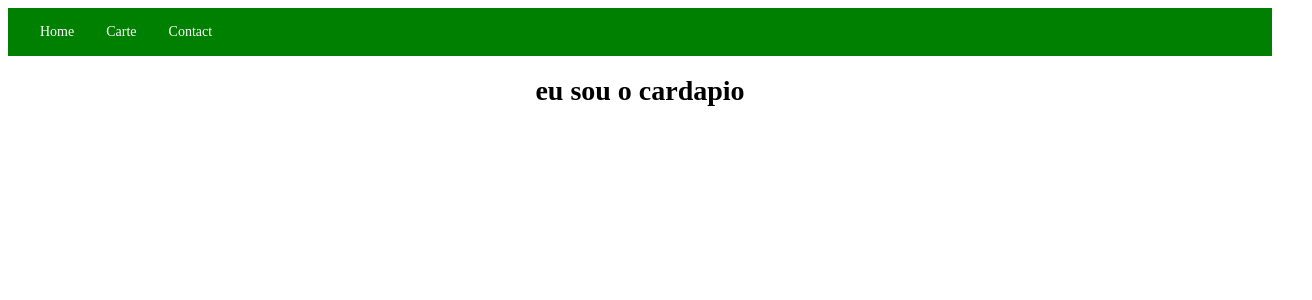
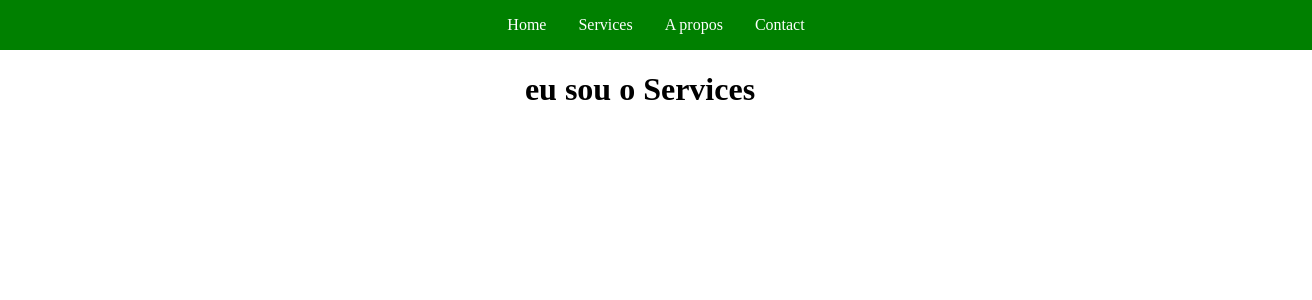
Before and after one commit to gregorischultz/pizzaria, a React (Vite) app: page /Carte in a window 1280 px wide. Shown: the top 300 px of the page, 1312 px wide, since content can reach past the window. Built offline with nearby package versions, Linux system fonts and the light colour scheme.

Commit message:
add services e apropos e css navbar

```diff
--- a/src/App.css
+++ b/src/App.css
@@ -1,5 +1,4 @@
 #root {
-
   margin: 0 ;
   text-align: center;
 }
--- a/src/componentes/Header.jsx
+++ b/src/componentes/Header.jsx
@@ -14,7 +14,12 @@ function Header() {
           </li>
           <li className={styles.navItem}>
             <Link to="/Carte" className={styles.navLink}>
-              Carte
+            Services
+            </Link>
+          </li>
+          <li className={styles.navItem}>
+            <Link to="/Apropos" className={styles.navLink}>
+            A propos
             </Link>
           </li>
           <li className={styles.navItem}>
--- a/src/index.css
+++ b/src/index.css
@@ -1,7 +1,11 @@
 /* Estilos para telas grandes (PCs) */
-body {
-  font-size: 14px;
+html, body {
+  margin: 0;
+  padding: 0;
+  width: 100%;
+  height: 100%;
 }
+
 
 /* Estilos para tablets */
 @media (max-width: 768px) {
--- /dev/null
+++ b/src/pages/Apropos.jsx
@@ -0,0 +1,13 @@
+import React from 'react';
+
+function Apropos() {
+  return (
+    <>
+    <div>
+      <h1>eu sou o Apropos</h1>
+    </div>
+    </>
+  );
+}
+
+export default Apropos;
--- a/src/pages/Carte.jsx
+++ b/src/pages/Services.jsx
@@ -3,14 +3,14 @@
 // eslint-disable-next-line no-unused-vars
 import React from 'react';
 
-function Carte() {
+function Services() {
   return (
     <>
     <div>
-      <h1>eu sou o cardapio</h1>
+      <h1>eu sou o Services</h1>
     </div>
     </>
   );
 }
 
-export default Carte;
+export default Services;
--- a/src/styles/Header.module.css
+++ b/src/styles/Header.module.css
@@ -3,12 +3,12 @@
 .navbar {
     background-color: green;
     padding: 16px;
-    width: auto;
+    width: 100vw; /* 100% da largura da viewport */
 }
 
 .navList {
     display: flex; /* ativa o Flexbox */
-    justify-content: flex-start; /* centraliza os itens */
+    justify-content: center; /* centraliza os itens */
     list-style-type: none; /* remove os marcadores da lista */
     padding: 0; /* remove o padding padrão */
     margin: 0; /* remove a margem padrão */
```
Also changed, not shown: src/main.jsx (+5 -3 lines).
